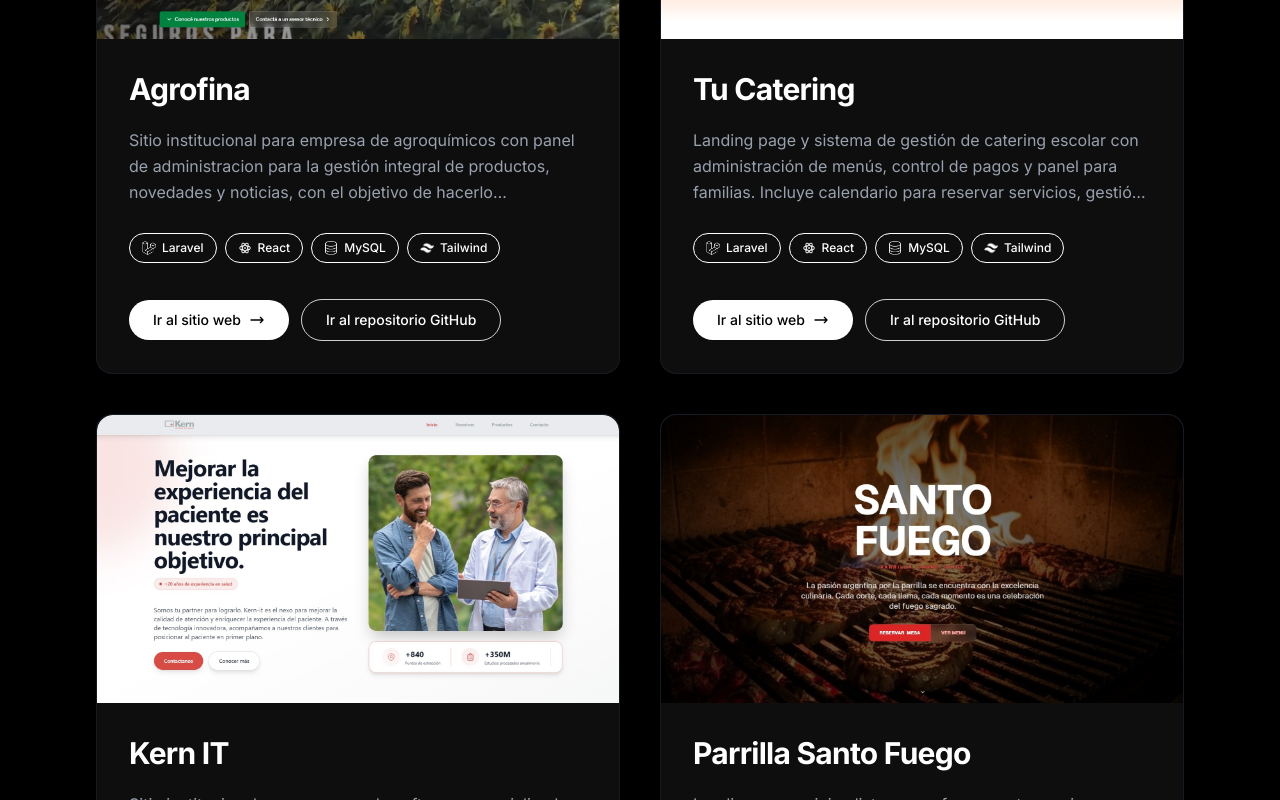
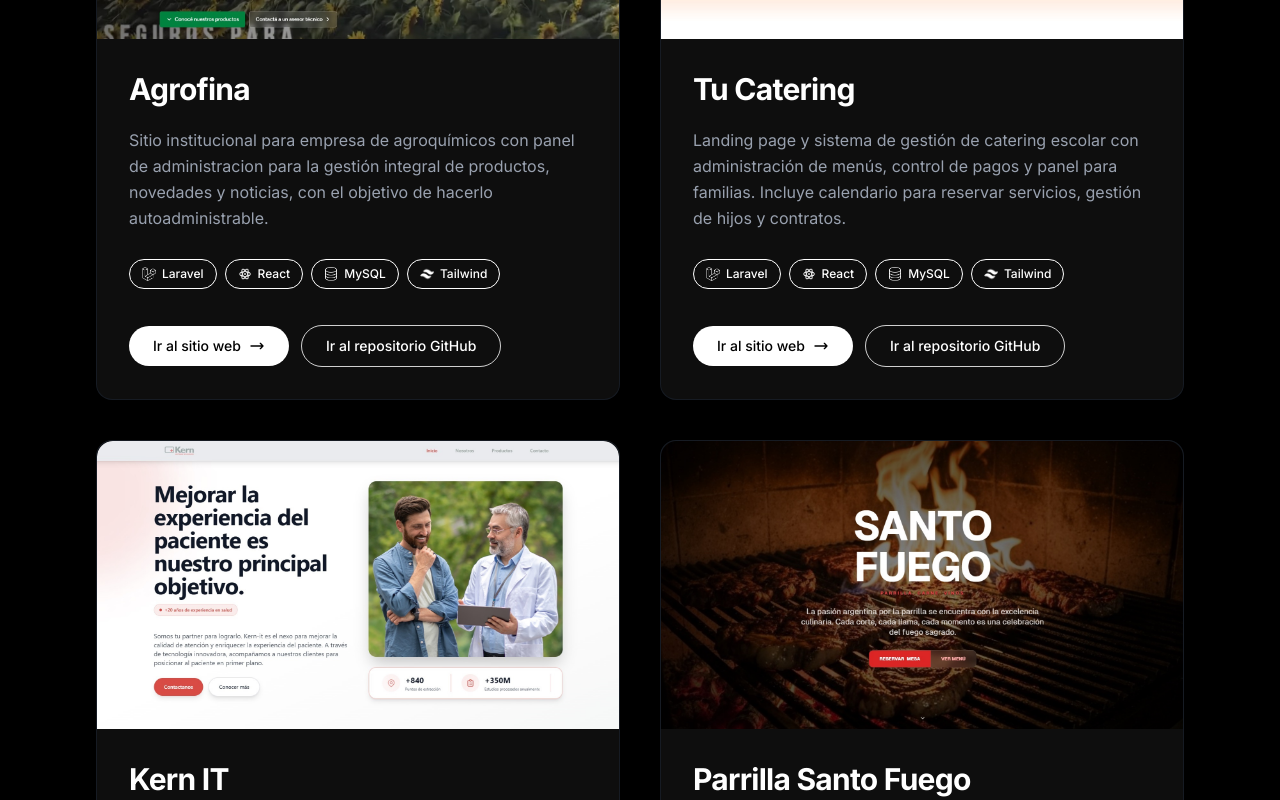
Before and after one commit to leoncomolli/portfolio, a React (Vite) app: page / in a window 1280 px wide. Shown: the part 2480-3280 px from the top of the page. Built offline with nearby package versions, Linux system fonts and the light colour scheme.

Commit message:
fix cards proyecto

```diff
--- a/src/components/Projects.jsx
+++ b/src/components/Projects.jsx
@@ -29,7 +29,7 @@
         </h3>
 
         {/* Description */}
-        <p className="text-gray-400 leading-relaxed text-sm md:text-base line-clamp-3">
+        <p className="text-gray-400 leading-relaxed text-sm md:text-base">
           {description}
         </p>
 
```
